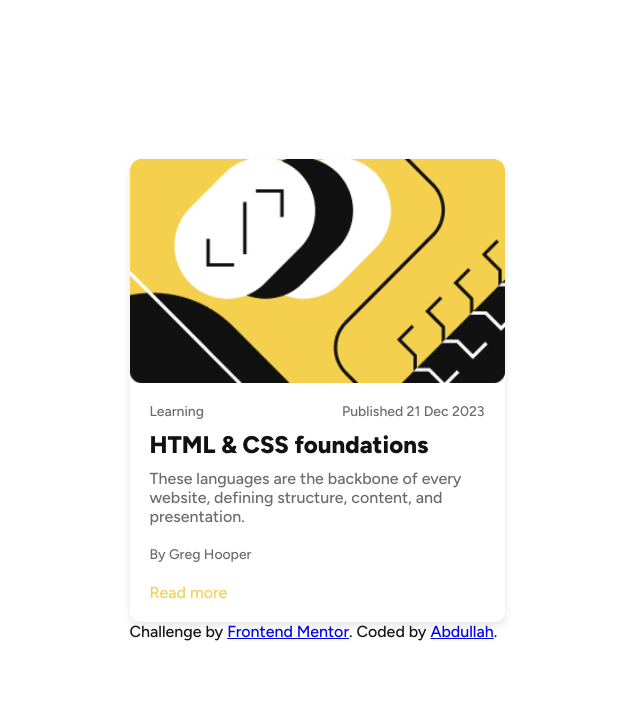
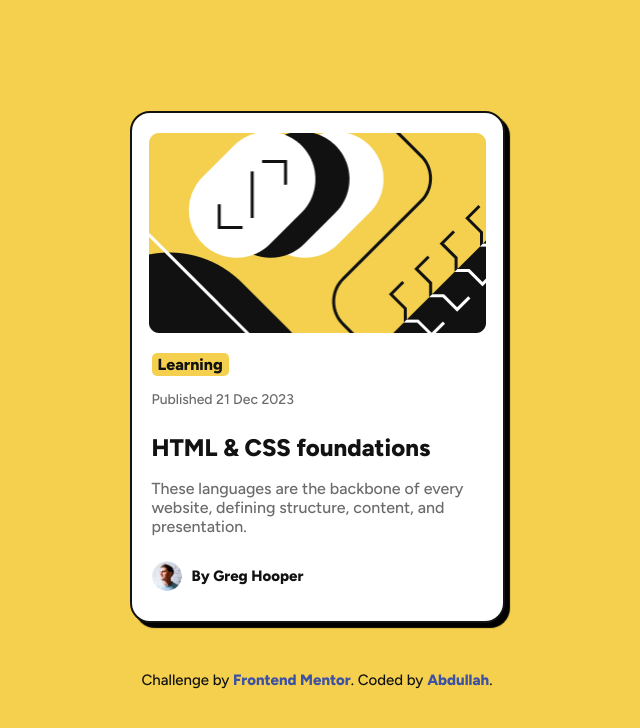
Before and after one commit to Ayyubiy90/blog-preview, a plain HTML site: page index.html in a window 1280 px wide. Shown: the whole page, without its empty margins (323-963 px from the left). Drawn offline with Linux system fonts and the light colour scheme.

Commit message:
Adjusted the blog image, container and texts

```diff
--- a/index.html
+++ b/index.html
@@ -32,8 +32,11 @@
         <h1 class="blog-title">HTML & CSS foundations</h1>
         <p class="blog-description">These languages are the backbone of every website, defining structure, content, and
           presentation.</p>
-        <p class="blog-author">By Greg Hooper</p>
-        <a href="#" class="read-more">Read more</a>
+
+        <div class="blog-author">
+          <img src="./assets/images/image-avatar.webp" alt="Author image" class="author-image">
+          <p>By Greg Hooper</p>
+        </div>
 
       </div>
 
--- a/styles.css
+++ b/styles.css
@@ -1,4 +1,3 @@
-/* Reset some default styles */
 * {
   margin: 0;
   padding: 0;
@@ -7,26 +6,39 @@
 
 body {
   font-family: "Figtree", sans-serif;
-  background-color: hsl(0, 0%, 100%);
+  background-color: hsl(47, 88%, 63%);
   color: hsl(0, 0%, 7%);
   display: flex;
   justify-content: center;
   align-items: center;
-  height: 100vh;
+  min-height: 100vh;
   margin: 0;
+  flex-direction: column;
+}
+
+.container {
+  display: flex;
+  flex-direction: column;
+  justify-content: center;
+  align-items: center;
+  height: 100%;
+  width: 100%;
 }
 
 .blog-card {
   background-color: hsl(0, 0%, 100%);
-  border-radius: 10px;
-  box-shadow: 0 4px 8px rgba(0, 0, 0, 0.1);
+  border-radius: 20px;
+  border: 2px solid hsl(0, 0%, 7%);
+  box-shadow: 5px 5px 1px rgba(0, 0, 0, 1.25);
   max-width: 375px;
   overflow: hidden;
+  margin-bottom: 2rem;
 }
 
 .blog-image {
-  width: 100%;
+  width: calc(95% - 15px);
   display: block;
+  margin: 20px 17px 0;
 }
 
 .blog-content {
@@ -35,41 +47,66 @@ body {
 
 .blog-meta {
   display: flex;
-  justify-content: space-between;
+  flex-direction: column;
+  align-items: flex-start;
   font-size: 14px;
   color: hsl(0, 0%, 42%);
   margin-bottom: 10px;
 }
 
+.blog-category {
+  background-color: hsl(47, 88%, 63%);
+  font-weight: 800;
+  color: hsl(0, 0%, 7%);
+  font-size: 1rem;
+  padding: 2px 6px;
+  border-radius: 5px;
+  margin-bottom: 15px;
+}
+
 .blog-title {
   font-size: 24px;
   font-weight: 800;
-  margin-bottom: 10px;
+  margin-bottom: 17px;
+  margin-top: 25px;
 }
 
 .blog-description {
   font-size: 16px;
   color: hsl(0, 0%, 42%);
-  margin-bottom: 20px;
+  margin-bottom: 25px;
 }
 
 .blog-author {
-  font-size: 14px;
-  color: hsl(0, 0%, 42%);
-  margin-bottom: 20px;
+  font-size: 15px;
+  color: hsl(0, 0%, 7%);
+  margin-bottom: 10px;
+  display: flex;
+  align-items: center;
+  font-weight: bold;
 }
 
-.read-more {
-  display: inline-block;
-  color: hsl(47, 88%, 63%);
-  text-decoration: none;
-  font-weight: 500;
-  font-size: 16px;
+.blog-author img {
+  border-radius: 50%;
+  margin-right: 10px;
+  width: 30px;
+  height: 30px;
 }
 
-.read-more:hover,
-.read-more:focus {
-  text-decoration: underline;
+.attribution {
+  font-size: 15px;
+  text-align: center;
+  margin-top: 1rem;
+}
+
+.attribution a {
+  color: hsl(228, 45%, 44%);
+  text-decoration: none;
+  font-weight: bold;
+}
+
+.attribution a:hover {
+  color: hsl(0, 0%, 100%);
 }
 
 /* Responsive styles */
```
